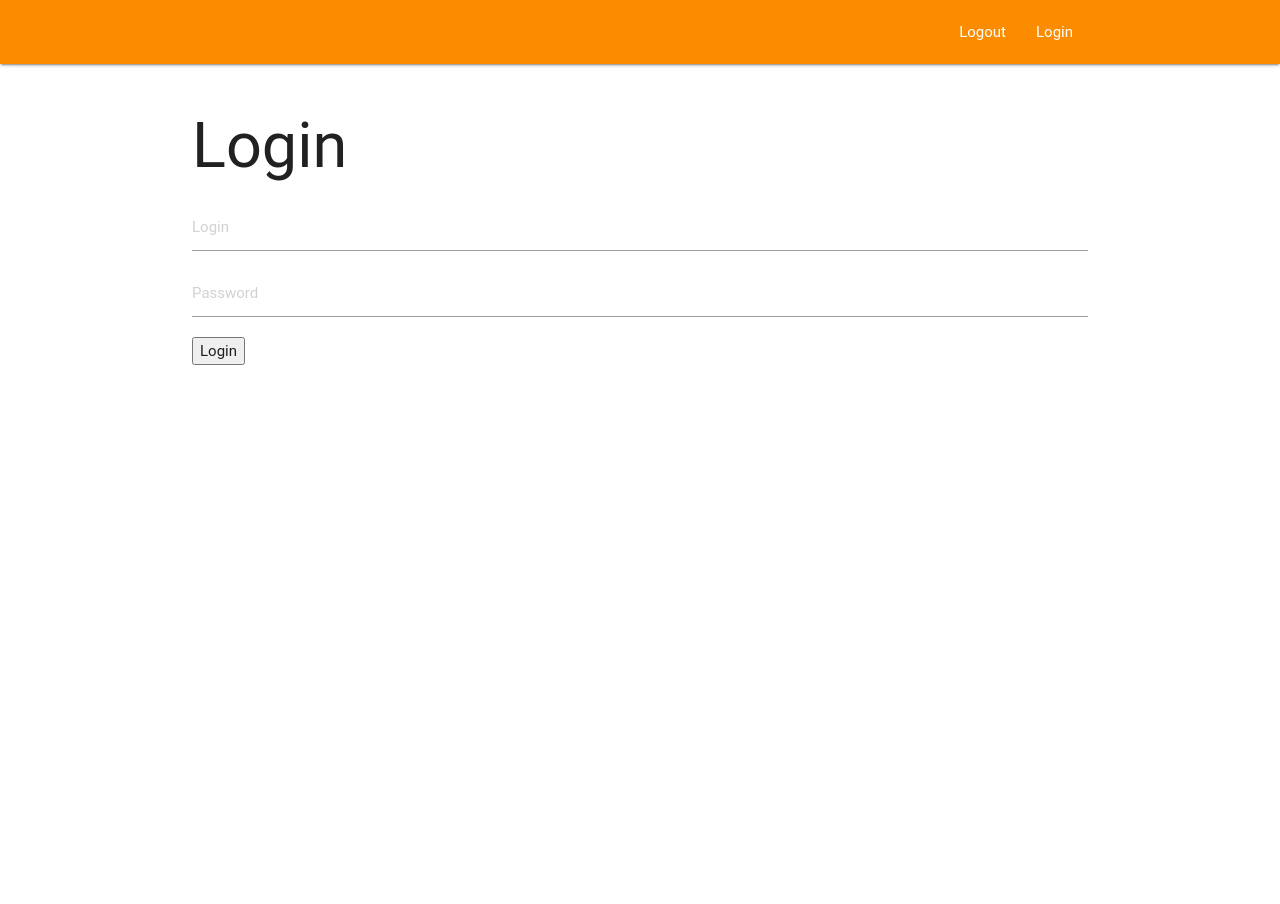
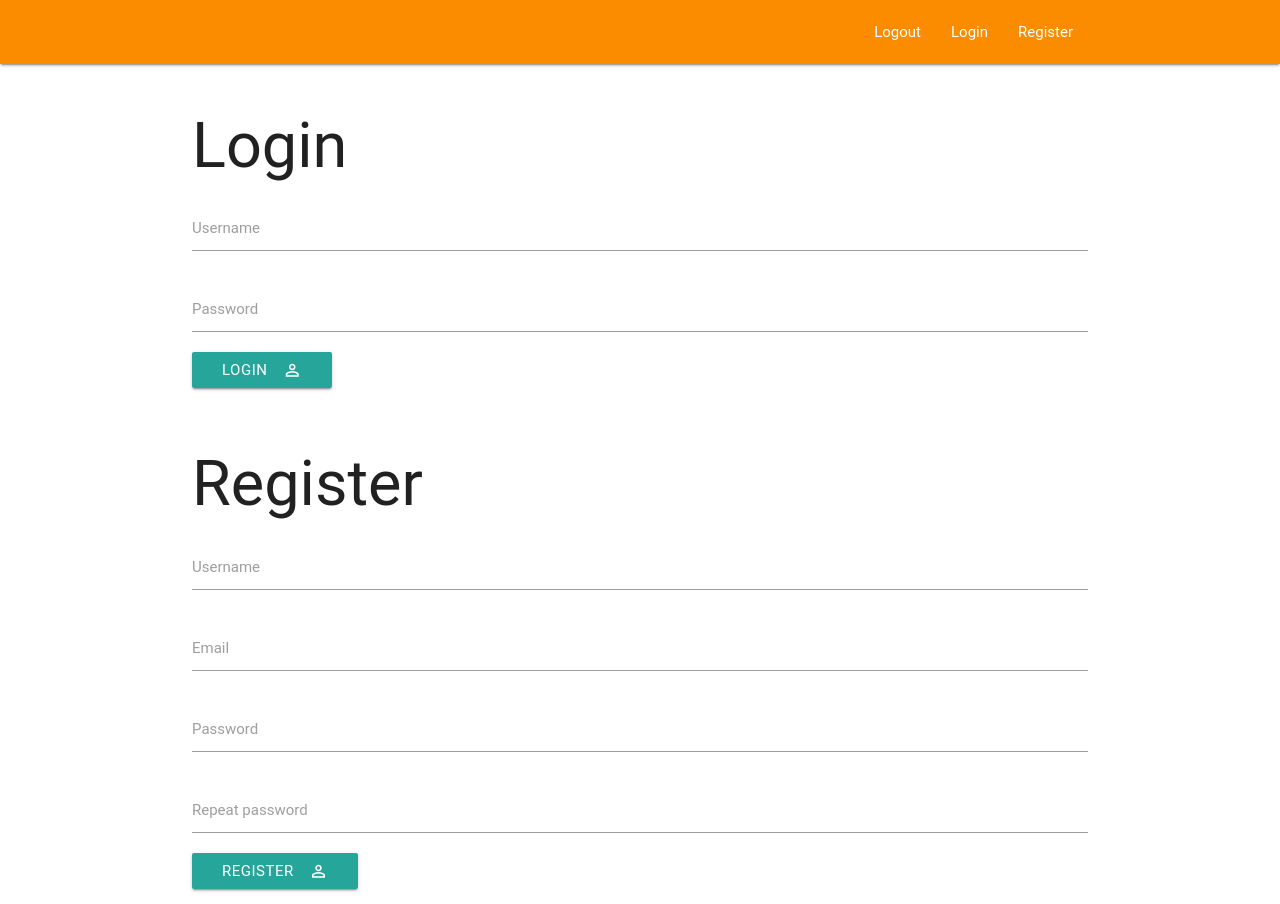
Before and after one commit to rafaelsierra/cheddar-ui, a web app: file index.html in a window 1280 px wide. Before the commit the page ends 365 px from the top, so only its background shows below. Run offline with its HTML, style and script files only (its server is not run), Linux system fonts and the light colour scheme; style sheets or scripts are compiled from the project's sources; some libraries are stand-ins or nearby versions; some web fonts are replaced.

Commit message:
Improved UI/UX and readded register form
Register form is not functional

```diff
--- a/css/cheddar.less
+++ b/css/cheddar.less
@@ -19,8 +19,4 @@ body{
             display: none;
         }
     }
-
-    .register, #register{
-        display: none;
-    }
 }
--- a/index.html
+++ b/index.html
@@ -31,20 +31,53 @@
                 <div id="login" class="section">
                     <h1>Login</h1>
                     <form method=POST>
-                        <input type="text" name="username" placeholder="Login">
-                        <input type="password" name="password" placeholder="Password">
-                        <button>Login</button>
+                        <div class="input-field">
+                            <input id="username" type="text" name="username">
+                            <label for="username">Username</label>
+                        </div>
+                        <div class="input-field">
+                            <input type="password" name="password" id="password">
+                            <label for="password">Password</label>
+                        </div>
+                        <button class="btn waves-effect waves-light" type="submit">
+                            Login
+                            <i class="material-icons right">perm_identity</i>
+                        </button>
                     </form>
                 </div>
                 <div id="register" class="section">
                     <h1>Register</h1>
                     <form method=POST>
-                        <input type="text" name="username" placeholder="Login">
-                        <input type="email" name="email" placeholder="E-mail">
-                        <input type="password" name="password" placeholder="Password">
-                        <input type="password" name="password2" placeholder="Password again">
-                        <button>Register</button>
+                        <div class="input-field">
+                            <input id="reg-username" type="text" name="username">
+                            <label for="reg-username">Username</label>
+                        </div>
+                        <div class="input-field">
+                            <input id="reg-email" type="email" name="email">
+                            <label for="reg-email">Email</label>
+                        </div>
+                        <div class="input-field">
+                            <input id="reg-password" type="password" name="password">
+                            <label for="reg-password">Password</label>
+                        </div>
+                        <div class="input-field">
+                            <input id="reg-password2" type="password" name="password2">
+                            <label for="reg-password2">Repeat password</label>
+                        </div>
+                        <button class="btn waves-effect waves-light" type="submit">
+                            Register
+                            <i class="material-icons right">perm_identity</i>
+                        </button>
                     </form>
+                </div>
+            </div>
+            <div id="alert-modal" class="modal modal-fixed-footer">
+                <div class="modal-content">
+                    <h2></h2>
+                    <p></p>
+                </div>
+                <div class="modal-footer">
+                    <a class="modal-action modal-close waves-effect waves-green btn-flat">Ok</a>
                 </div>
             </div>
         </div>
--- a/js/api-client.js
+++ b/js/api-client.js
@@ -4,6 +4,9 @@
 
     // Token being used
     let token = storage.get('token');
+
+    // User account
+    let account = null;
 
     let apiTree = {};
 
@@ -57,13 +60,30 @@
             }).then(function(json){
                 token = json.token;
                 storage.set('token', token);
-                resolve(json);
+                resolve();
             }).catch(function(response){
                 reject(response);
             });
         })
     }
 
+    /*
+     * Returns the user account
+     */
+    function getAccount(){
+        return new Promise(function(resolve, reject){
+            if(!account){
+                Request(apiTree['account']).then(function(json){
+                    account = json;
+                    resolve(json);
+                }).catch(function(response){
+                    reject(response);
+                });
+            }else{
+                resolve(account);
+            }
+        });
+    }
     /*
      * Logs the user out by deleting the token and removing it from storage
      */
@@ -74,6 +94,7 @@
             }).then(function(){
                 storage.remove('token')
                 token = null;
+                account = null;
                 resolve();
             })
         });
@@ -103,7 +124,7 @@
      */
     function isAuthenticated(){
         return new Promise(function(resolve, reject){
-            Request(apiTree.account).then(function(response){
+            Request(apiTree['account']).then(function(response){
                 resolve(true);
             }).catch(function(){
                 resolve(false);
@@ -117,8 +138,9 @@
             'logout': logout,
             'register': register,
             'isAuthenticated': isAuthenticated,
+            'getAccount': getAccount,
         }
-        if(!apiTree.account){
+        if(!apiTree['account']){
             // Means the API wasn't initialized yet
             Request(apiRootUrl).then(function(response){
                 Object.keys(response).forEach(function(key){
--- a/js/cheddar.js
+++ b/js/cheddar.js
@@ -13,22 +13,35 @@
     let registerBox = document.getElementById('register');
     let registerForm = registerBox.querySelector('form');
 
+    /*
+     * Menu login click
+     */
     loginLink.addEventListener('click', function(){
         loginBox.scrollIntoView();
     });
+
+    /*
+     * Menu register click
+     */
     registerLink.addEventListener('click', function(){
         registerBox.scrollIntoView();
     });
 
+    /*
+     * Menu logout click
+     */
     logoutLink.addEventListener('click', function(event){
         API.then(function(api){
             return api.logout();
         }).then(function(){
             applyBodyClasses();
-            Materialize.toast('Logged out', 2000);
+            Materialize.toast('Bye!', 1000);
         });
     });
 
+    /*
+     * Login form submit
+     */
     loginForm.addEventListener('submit', function(event){
         event.preventDefault();
         API.then(function(api){
@@ -36,16 +49,55 @@
             api.login(
                 elements.namedItem('username').value,
                 elements.namedItem('password').value
-            ).then(function(json){
-                console.log(json);
-                applyBodyClasses();
-                Materialize.toast('Logged in', 2000);
+            ).then(function(){
+                // After logging in, display the welcome toast with user name
+                api.getAccount().then(function(account){
+                    let name = account.first_name?account.first_name:account.username;
+                    applyBodyClasses();
+                    Materialize.toast(`Welcome, ${name}!`, 1000);
+                });
             }).catch(function(error){
-                console.log(error);
+                alert({
+                    title: "Error",
+                    message: "Invalid login or password"
+                }).then(function(){
+                    loginForm.querySelector("#username").focus();
+                });
             });
         });
     });
 
+    /*
+     * Register form submit
+     */
+
+    /*
+     * Display the alert modal
+     * Returns a promise that resolves when the modal is closed
+     */
+    function alert(opts){
+        return new Promise(function(resolve, reject){
+            console.log(opts);
+            if(!opts){ opts = "";}
+            if(typeof opts === "string"){
+                opts = {message: opts};
+            }
+            if(!opts.title){
+                opts.title = "Alert";
+            }
+            let alertModal = document.getElementById("alert-modal");
+            alertModal.querySelector(".modal-content h2").textContent = opts.title;
+            alertModal.querySelector(".modal-content p").textContent = opts.message;
+            $(alertModal).modal({
+                dismissible: false,
+                complete: function(){resolve();}
+            }).modal('open')
+        });
+    }
+
+    /*
+     * Apply body classes based on current app state
+     */
     function applyBodyClasses(){
         return new Promise(function(resolve, reject){
             API.then(function(api){
```
